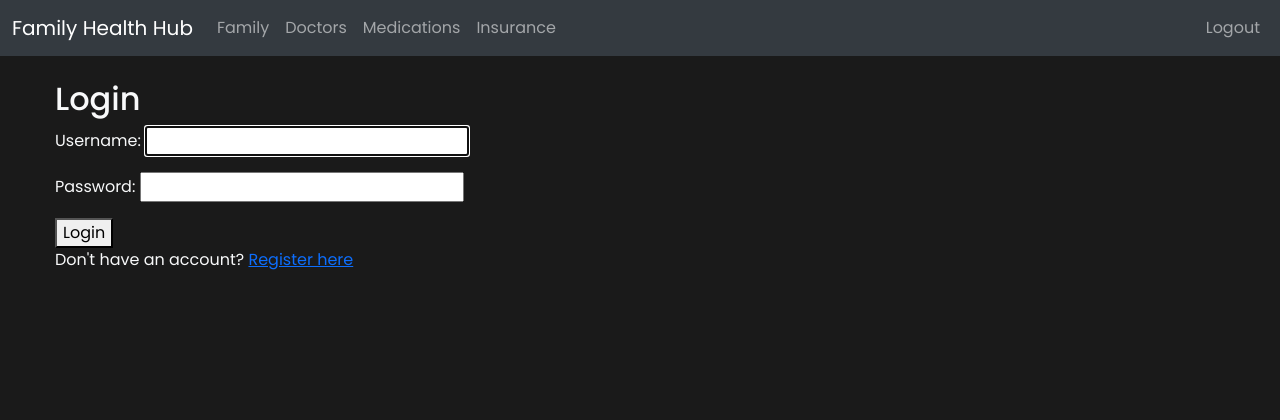
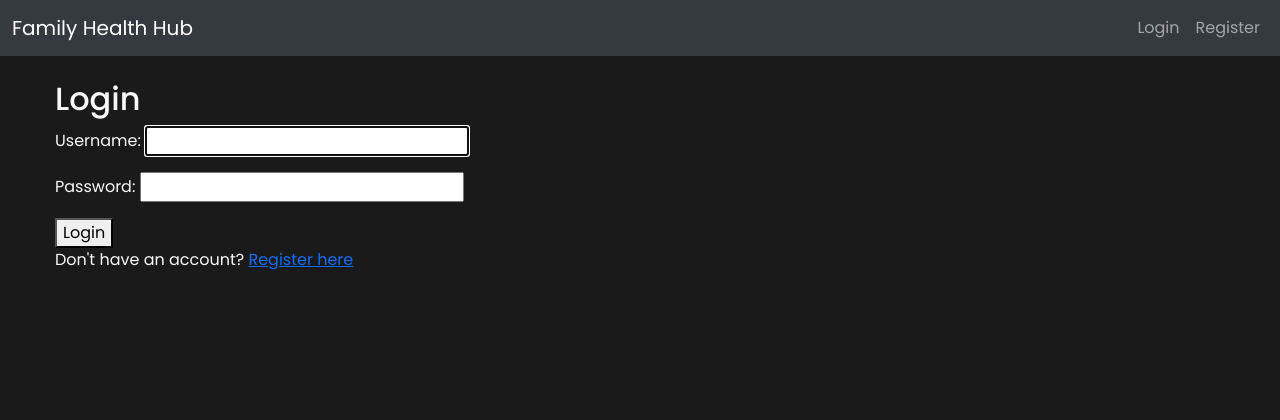
Before and after one commit to FinsAlwin/familyhealthclub, a Django app: a page that uses templates/base.html in a window 1280 px wide. Shown: the top 420 px of the page. Run offline with Django 5.2, Linux system fonts and the light colour scheme.

Commit message:
update 1

```diff
--- a/templates/base.html
+++ b/templates/base.html
@@ -36,6 +36,8 @@
           <span class="navbar-toggler-icon"></span>
         </button>
         <div class="collapse navbar-collapse" id="navbarNav">
+          {% if user.is_authenticated %}
+          <!-- Navbar for authenticated users -->
           <ul class="navbar-nav me-auto">
             <li class="nav-item">
               <a class="nav-link" href="{% url 'family_list' %}">Family</a>
@@ -64,6 +66,17 @@
               </form>
             </li>
           </ul>
+          {% else %}
+          <!-- Navbar for non-authenticated users -->
+          <ul class="navbar-nav ms-auto">
+            <li class="nav-item">
+              <a class="nav-link" href="{% url 'login' %}">Login</a>
+            </li>
+            <li class="nav-item">
+              <a class="nav-link" href="{% url 'register' %}">Register</a>
+            </li>
+          </ul>
+          {% endif %}
         </div>
       </div>
     </nav>
```
